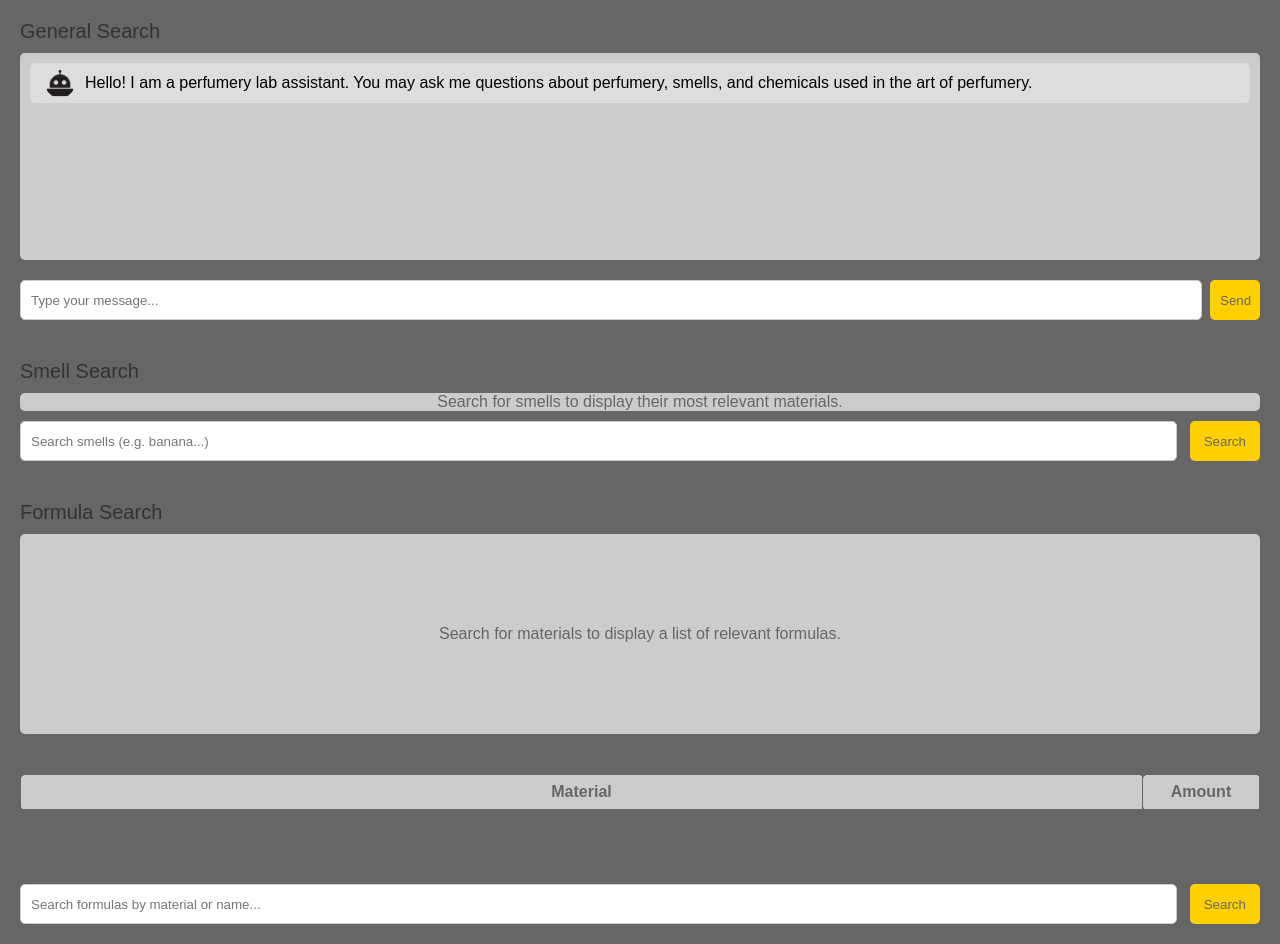
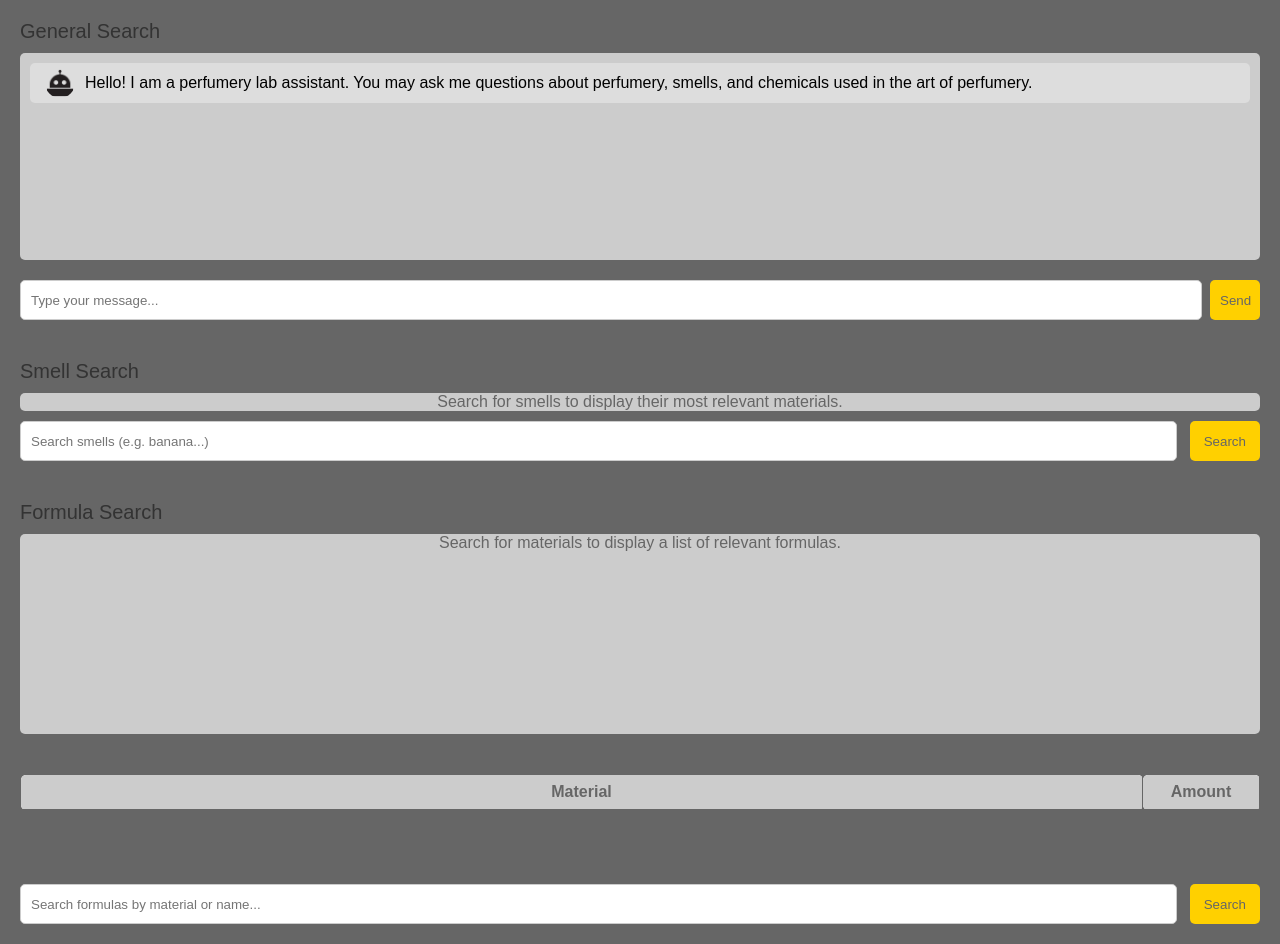
Before and after one commit to tawndelli/Perf-UI, a plain HTML site: page index.html in a window 1280 px wide. Drawn offline with Linux system fonts and the light colour scheme.

Commit message:
more height stuff

```diff
--- a/style.css
+++ b/style.css
@@ -206,16 +206,14 @@ body {
     border-color: #ccc;
     border-radius: 5px;
     background-color: #ccc;
-    height: 20rem;
+    height: 100%;
     margin-bottom: 20px;
     overflow: auto;
     overflow-x: hidden;
-    min-height: 300px;
     color: #666;
-    display: flex;
-    flex-direction: column;
+
     justify-content: space-evenly;
-    align-content: flex-start;
+    align-content: start;
 }
 
 .material-search {
```
